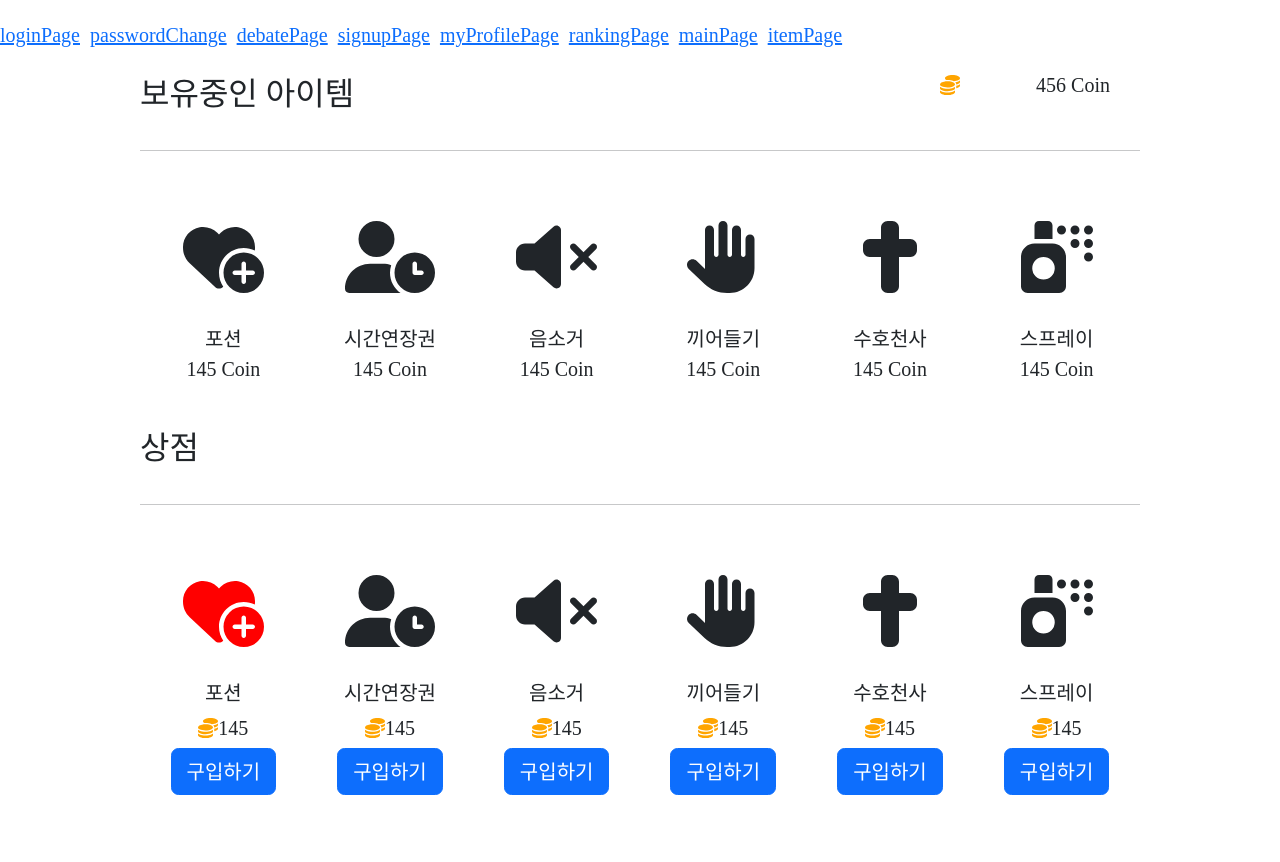
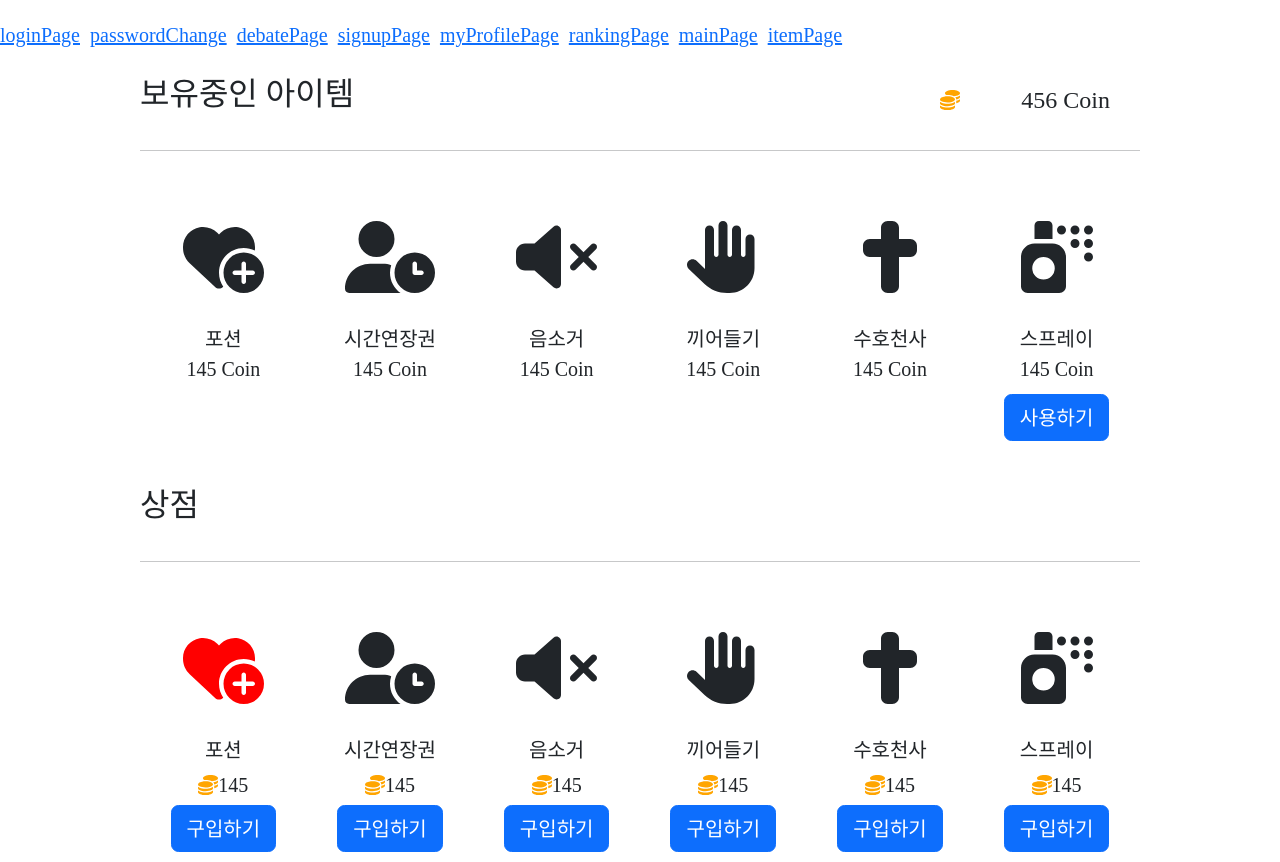
Before and after one commit to limzzum/MFC, a React (Create React App) app in the folder frontend/: page /pages/item/itempage/1 in a window 1280 px wide. Before the commit the page ends 805 px from the top, so only its background shows below. Built offline with nearby package versions, Linux system fonts and the light colour scheme.

Commit message:
feat : havingItem CSS UI 조정

```diff
--- a/frontend/src/components/itempage/havingItem.js
+++ b/frontend/src/components/itempage/havingItem.js
@@ -3,13 +3,14 @@ import "bootstrap/dist/css/bootstrap.min.css";
 import styles from "./havingItem.module.css";
 import { FontAwesomeIcon } from "@fortawesome/react-fontawesome";
 import { faCoins, faSprayCan, faCross, faHeartCirclePlus, faUserClock, faVolumeXmark, faHand, faAngleDoubleUp } from "@fortawesome/free-solid-svg-icons";
+import { Button } from "react-bootstrap";
 
 function HavingItem() {
   return (
     <div>
       <div className={styles.titleBox}>
         <div className={styles.title}>보유중인 아이템</div>
-        <div>
+        <div className="my-auto">
         <FontAwesomeIcon icon={faCoins} color="orange"/>
         </div>
         <div className={styles.textCoin}>456 Coin</div>
@@ -46,7 +47,8 @@ function HavingItem() {
         <div className={`${styles.itemBox} mx-auto`}>
           <FontAwesomeIcon icon={faSprayCan} size="3x" />
           <div className="pt-4">스프레이</div>
-          <div>145 Coin</div>
+          <div className="mb-2">145 Coin</div>
+          <Button>사용하기</Button>
         </div>
       </div>
     </div>
--- a/frontend/src/components/itempage/havingItem.module.css
+++ b/frontend/src/components/itempage/havingItem.module.css
@@ -40,4 +40,6 @@ div {
 .textCoin {
     text-align: right;
     width: 150px;
+    font-size: 24px;
+    margin: auto 0;
 }
--- a/frontend/src/components/itempage/itemStore.js
+++ b/frontend/src/components/itempage/itemStore.js
@@ -3,7 +3,7 @@ import { Button } from "react-bootstrap";
 import "bootstrap/dist/css/bootstrap.min.css";
 import styles from "./itemStore.module.css";
 import { FontAwesomeIcon } from "@fortawesome/react-fontawesome";
-import { faCoins, faSprayCan, faCross, faHeartCirclePlus, faUserClock, faVolumeXmark, faHand, faAngleDoubleUp } from "@fortawesome/free-solid-svg-icons";
+import { faCoins, faSprayCan, faCross, faHeartCirclePlus, faUserClock, faVolumeXmark, faHand } from "@fortawesome/free-solid-svg-icons";
 
 function ItemStore() {
 
```
